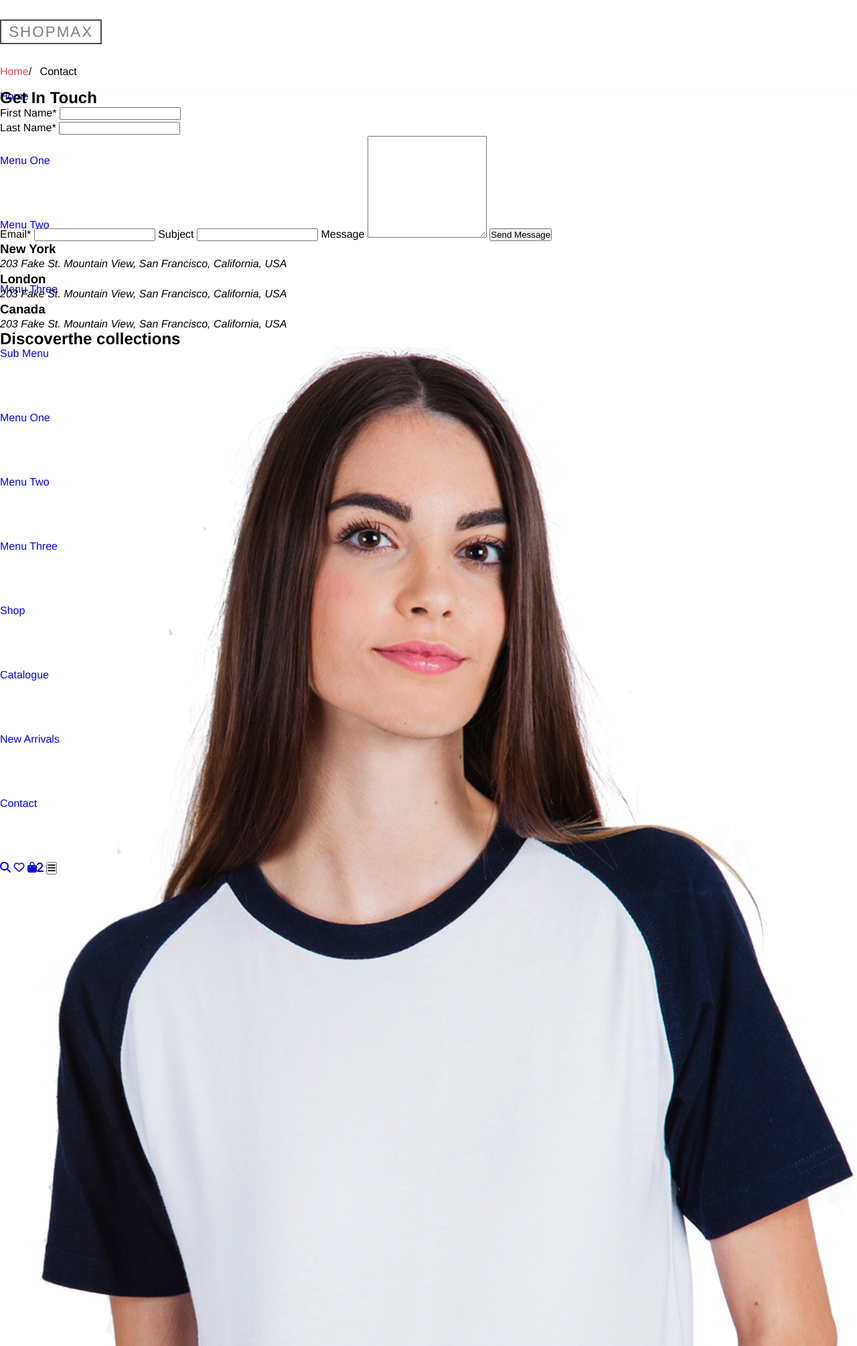
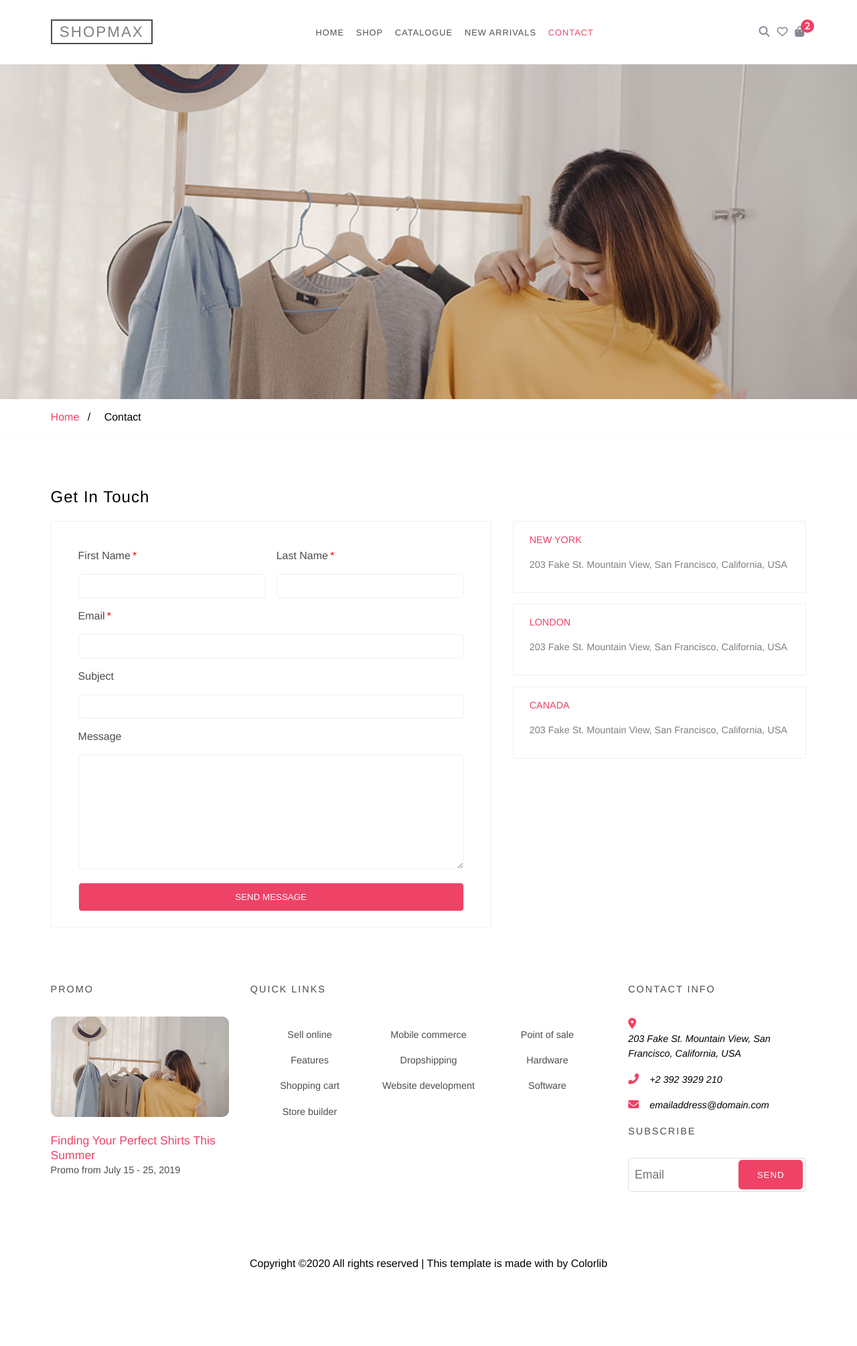
Before and after one commit to MarcosQuaOli/ShopMax, a PHP site: page /contact.html in a window 1280 px wide. Shown: the top 2010 px of the page at 67% size. After the commit the page ends 1896 px from the top, so only its background shows below. Run offline with PHP 8.4, Linux system fonts and the light colour scheme; some libraries are stand-ins or nearby versions.

Commit message:
Add styles and classes to contact.html

```diff
--- a/contact.html
+++ b/contact.html
@@ -17,15 +17,14 @@
 	</head>
 
 	<body>
-		<header class="header">
-			<div>
-				<h1><a href="#">Shopmax</a></h1>
+		<header class="header container">
+			<h1><a href="index.html">Shopmax</a></h1>
 
-				<nav>
+			<nav class="header__navbar">
 				<ul>
-						<li><a href="#index.html">Home</a>
-							<ul>
-								<li><a href="#">Menu One</a></li>
+					<li><a href="index.html">Home</a>
+						<ul class="dropdown">
+							<li><a href="about.html">About</a></li>
 							<li><a href="#">Menu Two</a></li>
 							<li><a href="#">Menu Three</a></li>
 							<li><a href="#">Sub Menu</a>
@@ -40,33 +39,36 @@
 					<li><a href="shop.html">Shop</a></li>
 					<li><a href="#">Catalogue</a></li>
 					<li><a href="#">New Arrivals</a></li>
-						<li><a href="#">Contact</a></li>
+					<li><a class="actived" href="#">Contact</a></li>
 				</ul>
 			</nav>
 
-				<div>
+			<div class="header__icons">
 				<a href="#"><i class="fas fa-search"></i></a>
 				<a href="#"><i class="far fa-heart"></i></a>
-					<a href="cart.html"><i class="fas fa-shopping-bag"><span>2</span></i></a>
+				<a href="cart.html" class="bag"><i class="fas fa-shopping-bag"><span>2</span></i></a>
 				<button><i class="fas fa-bars"></i></button>
-				</div>
 			</div>
 		</header>
 
-		<div class="banner-contact"></div>
+		<section class="banner-contact">
+		</section>
 
 		<section class="page">
-			<a href="index.html">Home</a>/
+			<div class="container">
+				<a href="index.html">Home</a>
+				<span>/</span>
 				<span>Contact</span>
+			</div>
 		</section>
 
-		<section class="contact">
+		<section class="contact container">
 			<h2>Get In Touch</h2>
 
-			<div>
-				<div>
+			<div class="contact__container">
+				<div class="contact__form">
 					<form>
-						<div>
+						<div class="contact__form__name">
 							<div>
 								<label>First Name<span>*</span></label>
 								<input type="text" required>
@@ -91,7 +93,7 @@
 					</form>
 				</div>
 
-				<div>
+				<div class="contact__address">
 					<div>
 						<h3>New York</h3>
 						<address>203 Fake St. Mountain View, San Francisco, California, USA</address>
@@ -110,34 +112,9 @@
 			</div>
 		</section>
 
-		<section class="discover">
-			<div>
-				<h2>Discover<span>the collections</span></h2>
-			</div>
-
-			<div>
-				<div>
-					<img src="images/model_4.png">
-					<a href="#">Women<small>25 itens</small></a>
-				</div>
-
-				<div>
-					<div>
-						<img src="images/model_5.png">
-						<a href="#">Men<small>25 itens</small></a>
-					</div>
-
-					<div>
-						<img src="images/model_6.png">
-						<a href="#">Shoes<small>25 itens</small></a>
-					</div>
-				</div>
-			</div>
-		</section>
-
-		<footer class="footer">
-			<div>
-				<div>
+		<footer class="footer container">
+			<div class="footer__container">
+				<div class="footer__content">
 					<h3>Promo</h3>
 					<a href="#"><img src="images/about_1.jpg"></a>
 					<a href="#">
@@ -146,9 +123,10 @@
 					</a>
 				</div>
 
-				<div>
+				<div class="footer__links">
 					<h3>Quick Links</h3>
 
+					<div class="footer__links__grid">
 						<div>
 							<ul>
 								<li><a href="#">Sell online</a></li>
@@ -174,24 +152,33 @@
 							</ul>
 						</div>
 					</div>
+				</div>
+
+				<div class="footer__contact">
+					<h3>Contact info</h3>
 
 					<div>
-					<h3>Contact info</h3>
-
 						<i class="fas fa-map-marker-alt"></i><address>203 Fake St. Mountain View, San Francisco, California, USA</address>
-					<i class="fas fa-phone-alt"></i><address>+2 392 3929 210</address>
-					<i class="fas fa-envelope"></i><address>emailaddress@domain.com</address>
-
-					<h4>Subscribe</h4>
+					</div>
 
 					<div>
+						<i class="fas fa-phone-alt"></i><address>+2 392 3929 210</address>
+					</div>
+
+					<div>
+						<i class="fas fa-envelope"></i><address>emailaddress@domain.com</address>
+					</div>
+
+					<h3>Subscribe</h3>
+
+					<div class="footer__contact__form">
 						<input type="email" placeholder="Email">
 						<input type="submit" value="Send">
 					</div>
 				</div>
 			</div>
 
-			<div>
+			<div class="footer__copy">
 				<p>Copyright ©2020 All rights reserved | This template is made with  by Colorlib</p>
 			</div>
 		</footer>
--- a/css/style.css
+++ b/css/style.css
@@ -436,4 +436,69 @@ body {
       border-radius: 50%;
       display: inline-block; }
 
+/*----------Contact style----------*/
+.banner-contact {
+  background: url(../images/about_1.jpg) no-repeat;
+  background-size: cover;
+  background-position: center;
+  min-height: 500px;
+  margin-bottom: 1em; }
+
+.contact {
+  margin-top: 5em;
+  margin-bottom: 5em; }
+  .contact h2 {
+    font-weight: 400;
+    letter-spacing: 1px;
+    margin: 1em 0; }
+  .contact__container {
+    display: grid;
+    grid-template-columns: repeat(auto-fit, minmax(300px, 1fr));
+    grid-gap: 2em; }
+    @media (min-width: 992px) {
+      .contact__container {
+        grid-template-columns: 3fr 2fr; } }
+  .contact__form {
+    padding: 1em 1.5em;
+    border: 1px solid #f0f0f0; }
+    @media (min-width: 992px) {
+      .contact__form {
+        padding: 1.5em 2.5em; } }
+    .contact__form label {
+      display: block;
+      margin: 1em 0;
+      color: rgba(0, 0, 0, 0.7); }
+      .contact__form label span {
+        color: #f00;
+        margin-left: 0.2em; }
+    .contact__form__name {
+      display: grid;
+      grid-template-columns: repeat(auto-fit, minmax(250px, 1fr));
+      grid-column-gap: 1em; }
+    .contact__form input, .contact__form textarea, .contact__form button {
+      width: 100%;
+      padding: 0.7em;
+      border: 1px solid #f0f0f0;
+      border-radius: 5px; }
+    .contact__form button {
+      margin-top: 1em;
+      background-color: #ee4266;
+      color: #fff;
+      text-transform: uppercase;
+      padding: 1em 0; }
+  .contact__address div {
+    padding: 1em 1.5em;
+    border: 1px solid #f0f0f0;
+    margin-bottom: 1em; }
+  .contact__address h3 {
+    color: #ee4266;
+    font-weight: 400;
+    text-transform: uppercase;
+    font-size: 0.9em; }
+  .contact__address address {
+    margin: 1em 0;
+    color: rgba(0, 0, 0, 0.5);
+    font-style: normal;
+    font-size: 0.9em; }
+
 /*# sourceMappingURL=style.css.map */
--- a/sass/style.scss
+++ b/sass/style.scss
@@ -620,3 +620,96 @@
 		}
 	}
 }
+
+/*----------Contact style----------*/
+.banner-contact {
+	background: url(../images/about_1.jpg) no-repeat;
+	background-size: cover;
+	background-position: center;
+	min-height: 500px;
+	margin-bottom: 1em;
+}
+
+.contact {
+	margin-top: 5em;
+	margin-bottom: 5em;
+
+	h2 {
+		font-weight: 400;
+		letter-spacing: 1px;
+		margin: 1em 0;
+	}
+
+	&__container {
+		display: grid;
+		grid-template-columns: repeat(auto-fit, minmax(300px, 1fr));
+		grid-gap: 2em;
+
+		@media (min-width: 992px) {
+			grid-template-columns: 3fr 2fr;
+		}
+	}
+
+	&__form {
+		padding: 1em 1.5em;
+		border: 1px solid #f0f0f0;
+
+		@media (min-width: 992px) {
+			padding: 1.5em 2.5em;
+		}
+
+		label {
+			display: block;
+			margin: 1em 0;
+			color: rgba(0,0,0,0.7);
+
+			span {
+				color: #f00;
+				margin-left: 0.2em;
+			}
+		}
+
+		&__name {
+			display: grid;
+			grid-template-columns: repeat(auto-fit, minmax(250px, 1fr));
+			grid-column-gap: 1em;
+		}
+
+		input, textarea, button {
+			width: 100%;
+			padding: 0.7em;
+			border: 1px solid #f0f0f0;
+			border-radius: 5px;
+		}
+
+		button {
+			margin-top: 1em;
+			background-color: $color-primary;
+			color: #fff;
+			text-transform: uppercase;
+			padding: 1em 0;
+		}
+	}
+
+	&__address {
+		div {
+			padding: 1em 1.5em;
+			border: 1px solid #f0f0f0;
+			margin-bottom: 1em;
+		}
+
+		h3 {
+			color: $color-primary;
+			font-weight: 400;
+			text-transform: uppercase;
+			font-size: 0.9em;
+		}
+
+		address {
+			margin: 1em 0;
+			color: rgba(0,0,0,0.5);
+			font-style: normal;
+			font-size: 0.9em;
+		}
+	}
+}
```
Also changed, not shown: 1 other file. Lines whose indentation alone changed are shown as unchanged.
